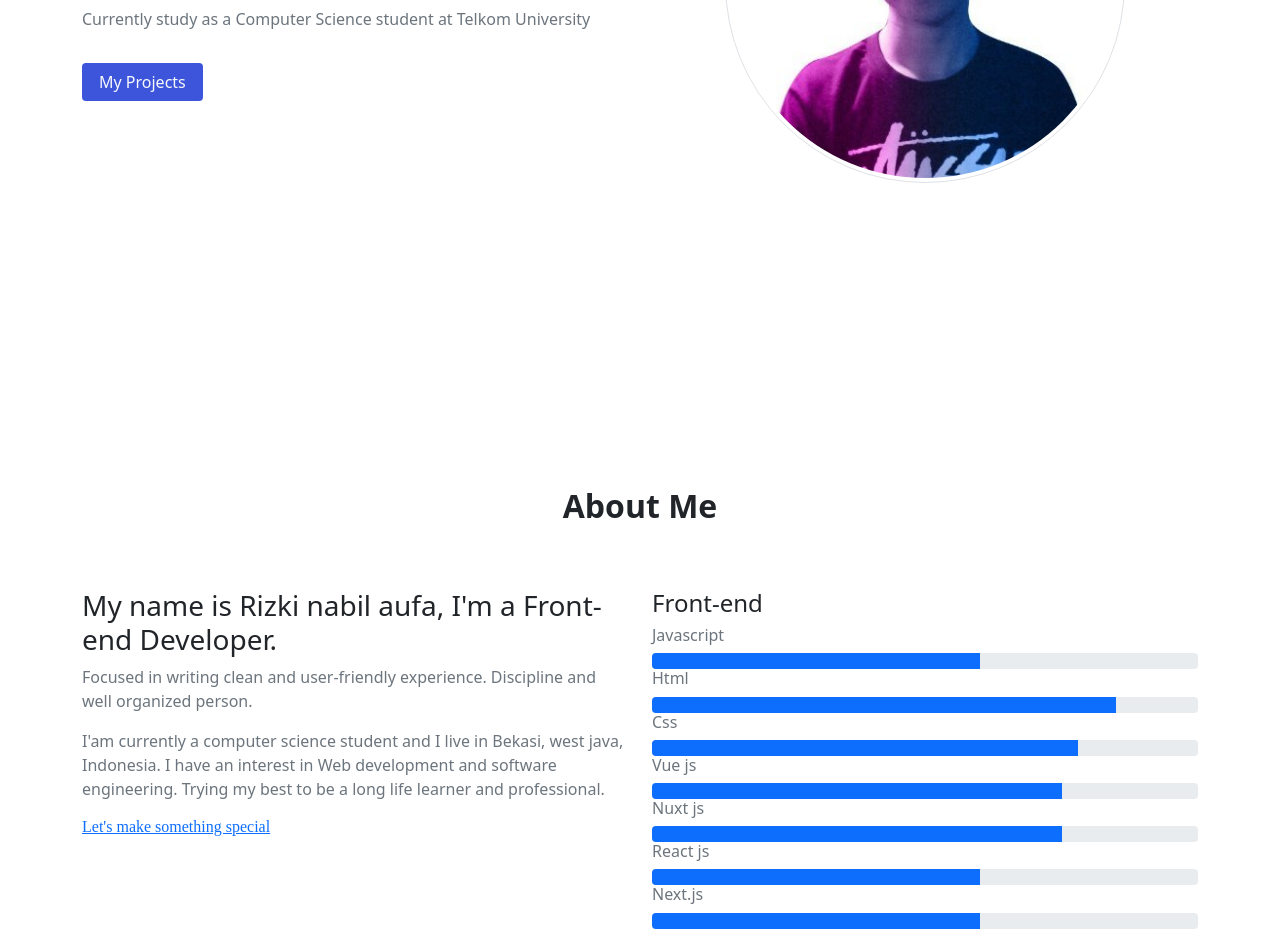
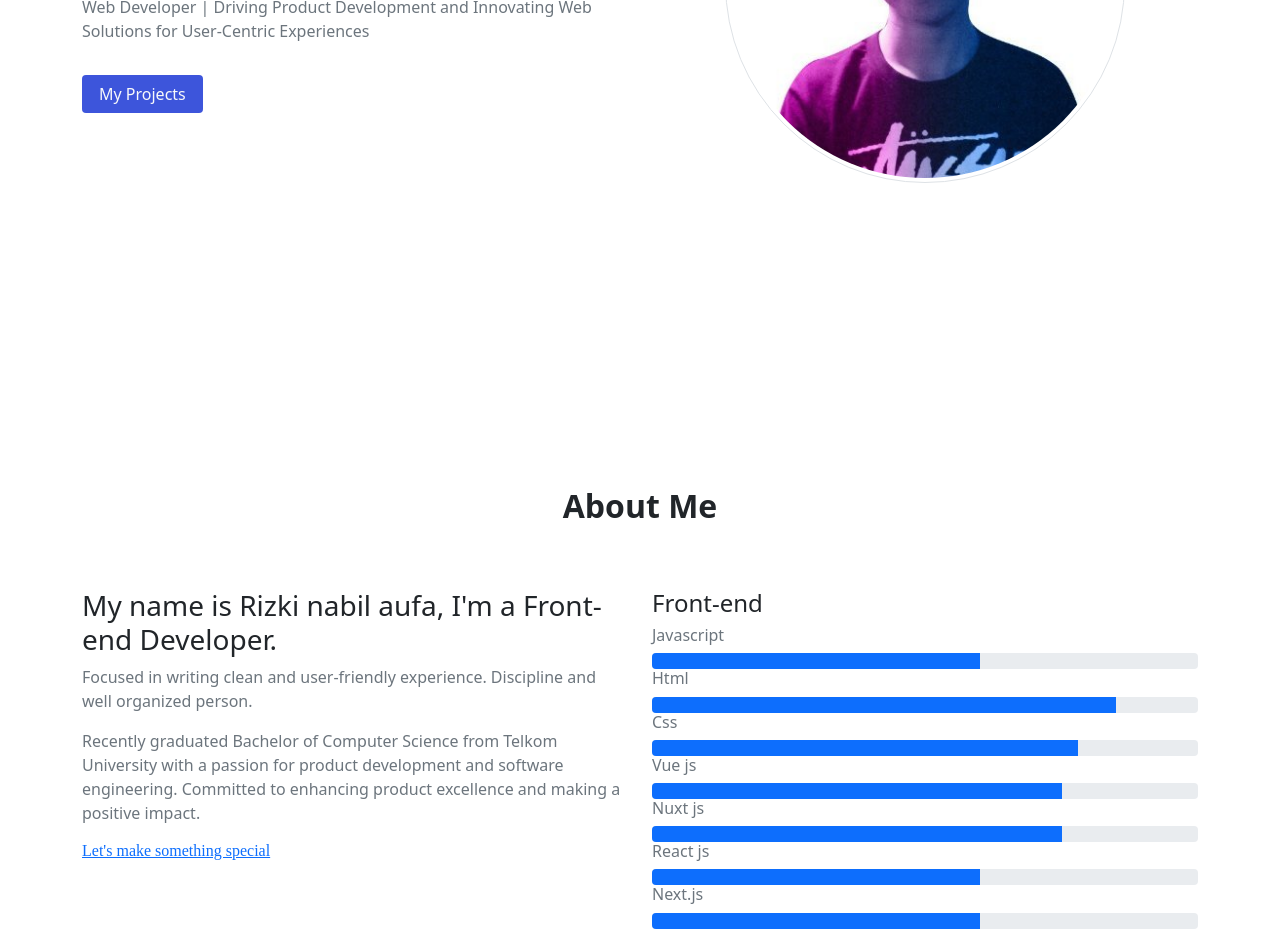
Before and after one commit to rizkinabil/Rizkinabil.github.io, a plain HTML site: page index.html in a window 1280 px wide. Shown: the part 465-1415 px from the top of the page. Drawn offline with nearby package versions, Linux system fonts and the light colour scheme.

Commit message:
update: headline desc

```diff
--- a/index.html
+++ b/index.html
@@ -88,7 +88,9 @@
               <p class="text-muted mb-1">Hello, I'm a</p>
               <h1 class="text-primary text-uppercase fs-1 fw-bold">Web Developer</h1>
               <h3>Rizki Nabil Aufa</h3>
-              <p class="mt-4 text-muted">Currently study as a Computer Science student at Telkom University</p>
+              <p class="mt-4 text-muted">
+                Web Developer | Driving Product Development and Innovating Web Solutions for User-Centric Experiences
+              </p>
               <a href="#projects" id="button" class="btn px-3 mt-3 text-light">My Projects</a>
             </div>
           </div>
@@ -114,8 +116,9 @@
                 Focused in writing clean and user-friendly experience. Discipline and well organized person.
               </p>
               <p class="text-muted">
-                I'am currently a computer science student and I live in Bekasi, west java, Indonesia. I have an interest
-                in Web development and software engineering. Trying my best to be a long life learner and professional.
+                Recently graduated Bachelor of Computer Science from Telkom University with a passion for product
+                development and software engineering. Committed to enhancing product excellence and making a positive
+                impact.
               </p>
               <h6>
                 <a href="#contact" style="font-family: initial">Let's make something special</a>
```
